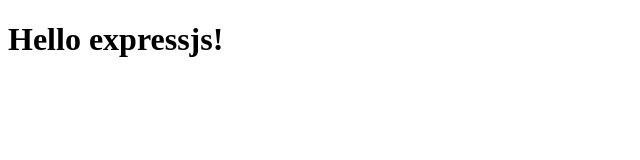
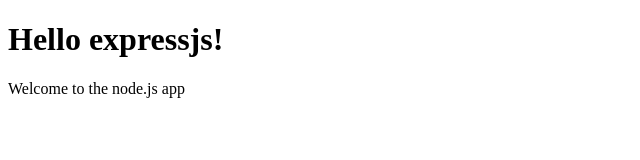
Before and after one commit to karlfletcher/Node-Course, a website: page public/index.html in a window 1280 px wide. Shown: the whole page, without its empty margins (0-640 px from the left). Drawn offline with Linux system fonts and the light colour scheme.

Commit message:
Added paragraph to index

```diff
--- a/public/index.html
+++ b/public/index.html
@@ -6,5 +6,6 @@
 	</head>
 	<body>
 		<h1> Hello expressjs! </h1>
+		<p> Welcome to the node.js app </p>
 	</body>
 </html>
```
